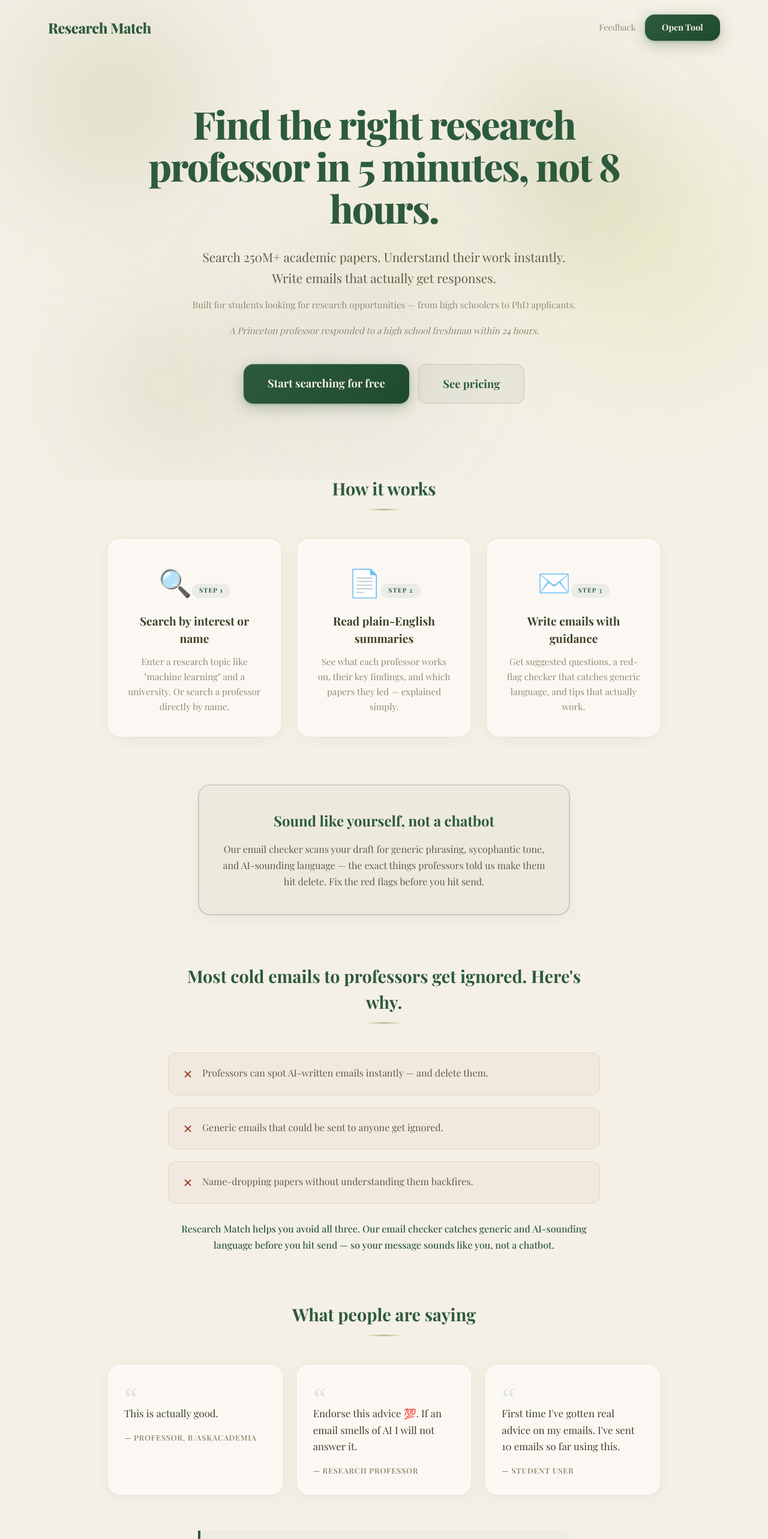
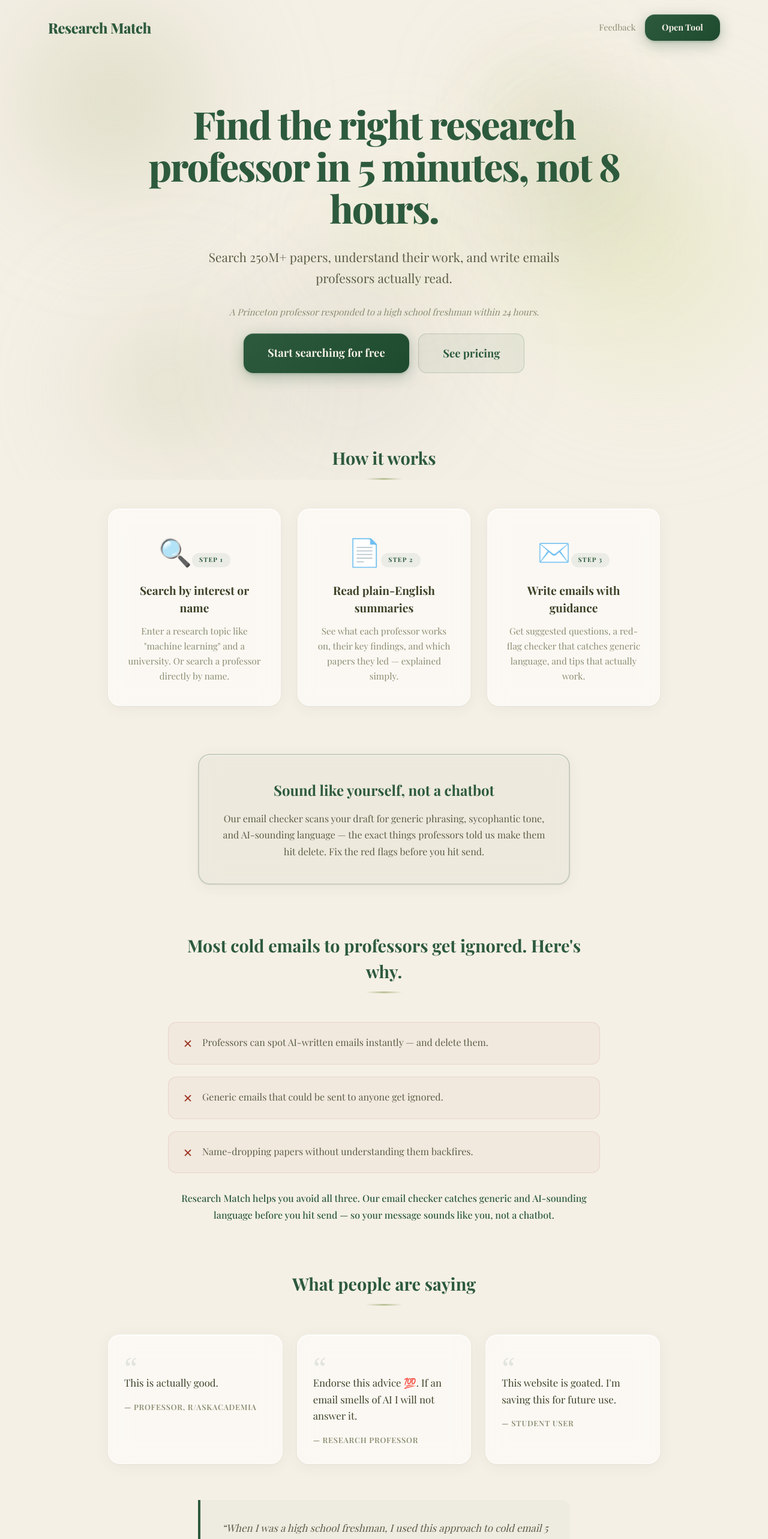
Before and after one commit to jacekimmy/research-match, a Next.js app: page / in a window 1280 px wide. Shown: the top 2566 px of the page at 60% size. Built offline with nearby package versions, Linux system fonts and the light colour scheme; no server answers; a web font is replaced by a local one.

Commit message:
Update hero copy and testimonials

```diff
--- a/src/app/page.tsx
+++ b/src/app/page.tsx
@@ -78,19 +78,12 @@ export default function LandingPage() {
         </h1>
         <p style={{
           fontSize: "clamp(1.05rem, 2vw, 1.3rem)", color: "#5A5D45",
-          lineHeight: 1.7, maxWidth: "640px", margin: "0 auto 16px",
+          lineHeight: 1.7, maxWidth: "640px", margin: "0 auto 28px",
         }}>
-          Search 250M+ academic papers.
-          Understand their work instantly.
-          Write emails that actually get responses.
-        </p>
-        <p style={{
-          fontSize: "0.95rem", color: "#8A8D72", marginBottom: "20px",
-        }}>
-          Built for students looking for research opportunities — from high schoolers to PhD applicants.
+          Search 250M+ papers, understand their work, and write emails professors actually read.
         </p>
         <p className="hero-social" style={{
-          fontSize: "0.95rem", color: "#8A8D72", fontStyle: "italic", marginBottom: "44px",
+          fontSize: "0.95rem", color: "#8A8D72", fontStyle: "italic", marginBottom: "24px",
         }}>
           A Princeton professor responded to a high school freshman within 24 hours.
         </p>
@@ -227,7 +220,7 @@ export default function LandingPage() {
           {[
             { quote: "This is actually good.", author: "Professor, r/AskAcademia" },
             { quote: "Endorse this advice 💯. If an email smells of AI I will not answer it.", author: "Research Professor" },
-            { quote: "First time I've gotten real advice on my emails. I've sent 10 emails so far using this.", author: "Student user" },
+            { quote: "This website is goated. I'm saving this for future use.", author: "Student user" },
           ].map((item, i) => (
             <div key={i} className="glass-card landing-quote" style={{ padding: "30px 26px" }}>
               <div className="quote-mark">&ldquo;</div>
```
